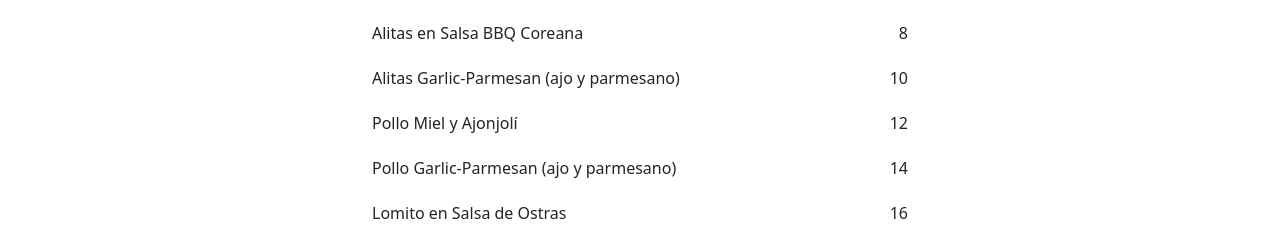
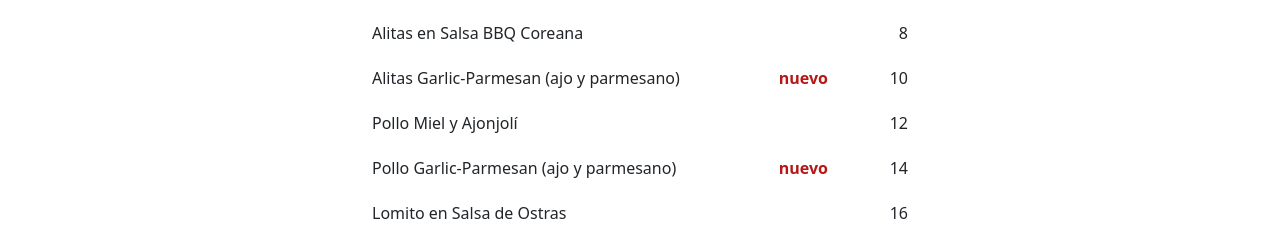
Before and after one commit to CarolinaVitale/bymiguelbravo, a React (Create React App) app: page /menu in a window 1280 px wide. Shown: the part 362-592 px from the top of the page. Built offline with nearby package versions, Linux system fonts and the light colour scheme; the HTML template or start-up script is replaced by a standard one.

Commit message:
menu update

```diff
--- a/src/pages/Menu.js
+++ b/src/pages/Menu.js
@@ -5,7 +5,6 @@ import "bootstrap/dist/css/bootstrap.min.css";
 import Spinner from "../components/Spinner";
 import "../styles/Menu.css";
 import MenuSlide from "../components/MenuSlide";
-// import newItem from "../images/new.png";
 
 
 function Menu() {
@@ -57,7 +56,7 @@ function Menu() {
 
                 <div className="menu-item">
                     <div className="menu"><p>Alitas Garlic-Parmesan (ajo y parmesano)</p></div >
-
+                    <p className="new">nuevo</p>
                     <div className="price"><p>10</p></div>
                 </div>
 
@@ -68,6 +67,7 @@ function Menu() {
 
                 <div className="menu-item">
                     <div className="menu"><p>Pollo Garlic-Parmesan (ajo y parmesano)</p></div>
+                    <p className="new">nuevo</p>
                     <div className="price"><p>14</p></div>
                 </div>
 
--- a/src/styles/Menu.css
+++ b/src/styles/Menu.css
@@ -11,11 +11,12 @@
      margin-right: 20px;
  }
 
+  .menu-item  .new {
+    color: #b71717;
+    font-weight: bolder;
+    margin-left: 10px;
+  }
 
- .new {
-    width: 40px;
-    height: auto;
-}
 
  .menu-container h3 {
      text-align: center;
```
Also changed, not shown: src/images/new.png (deleted).
